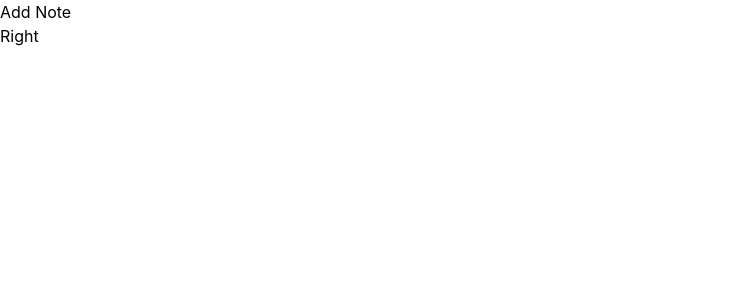
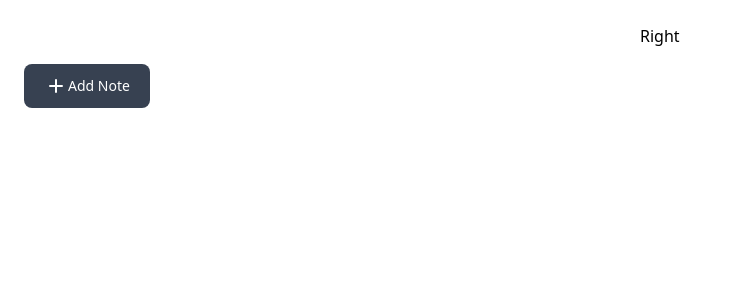
Before and after one commit to laudaccurate/Evernote_Clone, a Next.js app: page / in a window 1280 px wide. Shown: the top 300 px of the page, without its empty margins (0-742 px from the left). Built offline with nearby package versions, Linux system fonts and the light colour scheme.

Commit message:
tailwind config done

```diff
--- a/package.json
+++ b/package.json
@@ -20,6 +20,6 @@
     "eslint": "8.8.0",
     "eslint-config-next": "12.0.10",
     "postcss": "^8.4.6",
-    "tailwindcss": "^3.0.18"
+    "tailwindcss": "^3.0.19"
   }
 }
--- a/pages/_app.js
+++ b/pages/_app.js
@@ -1,5 +1,5 @@
 import "../styles/globals.css";
-import "flowbite";
+// import "flowbite";
 
 function MyApp({ Component, pageProps }) {
   return <Component {...pageProps} />;
--- a/pages/components/NoteOperations.js
+++ b/pages/components/NoteOperations.js
@@ -28,26 +28,68 @@ export default function NoteOperations() {
   return (
     <>
       <div className="">
-        <button className="" onClick={inputToggle}>
+        <button
+          className="mt-10 text-white bg-gray-700 hover:bg-gray-800 focus:ring-4 focus:ring-gray-300 font-medium rounded-lg text-sm px-5 py-2.5 text-center inline-flex items-center"
+          type="button"
+          onClick={inputToggle}
+        >
+          <svg
+            class="w-6 h-6"
+            fill="none"
+            stroke="currentColor"
+            viewBox="0 0 24 24"
+            xmlns="http://www.w3.org/2000/svg"
+          >
+            <path
+              stroke-linecap="round"
+              stroke-linejoin="round"
+              stroke-width="2"
+              d="M12 6v6m0 0v6m0-6h6m-6 0H6"
+            ></path>
+          </svg>
           Add Note
         </button>
       </div>
       {isInputVisible ? (
-        <div className="">
+        <div class="my-6">
+          <label
+            for="email"
+            class="block mb-2 text-sm font-medium text-gray-900 dark:text-gray-300"
+          >
+            Note Title
+          </label>
           <input
-            className=""
-            placeholder="Enter the title"
+            type="title"
+            id="title"
+            className="shadow-sm bg-gray-50 border border-gray-300 text-gray-900 text-sm rounded-lg focus:ring-blue-500 focus:border-blue-500 block w-full p-2.5 dark:bg-gray-700 dark:border-gray-600 dark:placeholder-gray-400 dark:text-white dark:focus:ring-blue-500 dark:focus:border-blue-500 dark:shadow-sm-light"
+            placeholder="New notes from my thoughts"
+            required
             onChange={(e) => setNoteTitle(e.target.value)}
             value={noteTitle}
           />
-          <div className="">
+          <div className="my-4">
             <ReactQuill onChange={addDesc} value={noteDesc} />
           </div>
+
           <button className="" onClick={saveNote}>
             Save Note
           </button>
         </div>
       ) : (
+        // <div className="">
+        //   <input
+        //     className=""
+        //     placeholder="Enter the title"
+        //     onChange={(e) => setNoteTitle(e.target.value)}
+        //     value={noteTitle}
+        //   />
+        //   <div className="">
+        //     <ReactQuill onChange={addDesc} value={noteDesc} />
+        //   </div>
+        //   <button className="" onClick={saveNote}>
+        //     Save Note
+        //   </button>
+        // </div>
         <></>
       )}
     </>
--- a/pages/index.js
+++ b/pages/index.js
@@ -12,7 +12,7 @@ export default function Home() {
       </Head>
 
       <main className="">
-        <div className="">
+        <div className="grid grid-cols-2 mx-6 py-6">
           <div className="">
             <NoteOperations />
           </div>
--- a/styles/globals.css
+++ b/styles/globals.css
@@ -2,6 +2,7 @@
 @tailwind components;
 @tailwind utilities;
 
+/*
 html,
 body {
   padding: 0;
@@ -18,3 +19,4 @@ a {
 * {
   box-sizing: border-box;
 }
+*/
--- a/tailwind.config.js
+++ b/tailwind.config.js
@@ -1,5 +1,8 @@
 module.exports = {
-  content: ["./src/**/*.{js,jsx,ts,tsx}", "./node_modules/flowbite/**/*.js"],
+  content: [
+    "./pages/**/*.{js,ts,jsx,tsx}",
+    "./components/**/*.{js,ts,jsx,tsx}",
+  ],
   theme: {
     extend: {},
   },
```
Also changed, not shown: 1 other file (tests, documents, lock files or other folders).
